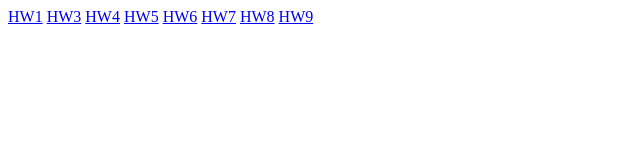
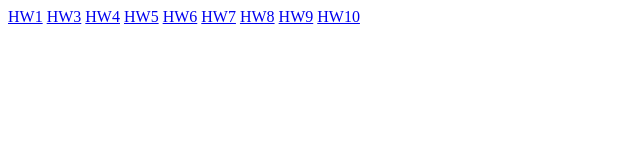
Before and after one commit to NataDymerka/FE_homework, a plain HTML site: page index.html in a window 1280 px wide. Shown: the full height of the page, 0-640 px from the left. Drawn offline with Linux system fonts and the light colour scheme.

Commit message:
hw 10 added

```diff
--- a/index.html
+++ b/index.html
@@ -15,5 +15,6 @@
     <a href="./HW7/index.html">HW7</a>
     <a href="./HW8/index.html">HW8</a>
     <a href="./HW9/index.html">HW9</a>
+    <a href="./HW10/index.html">HW10</a>
   </body>
 </html>
```
